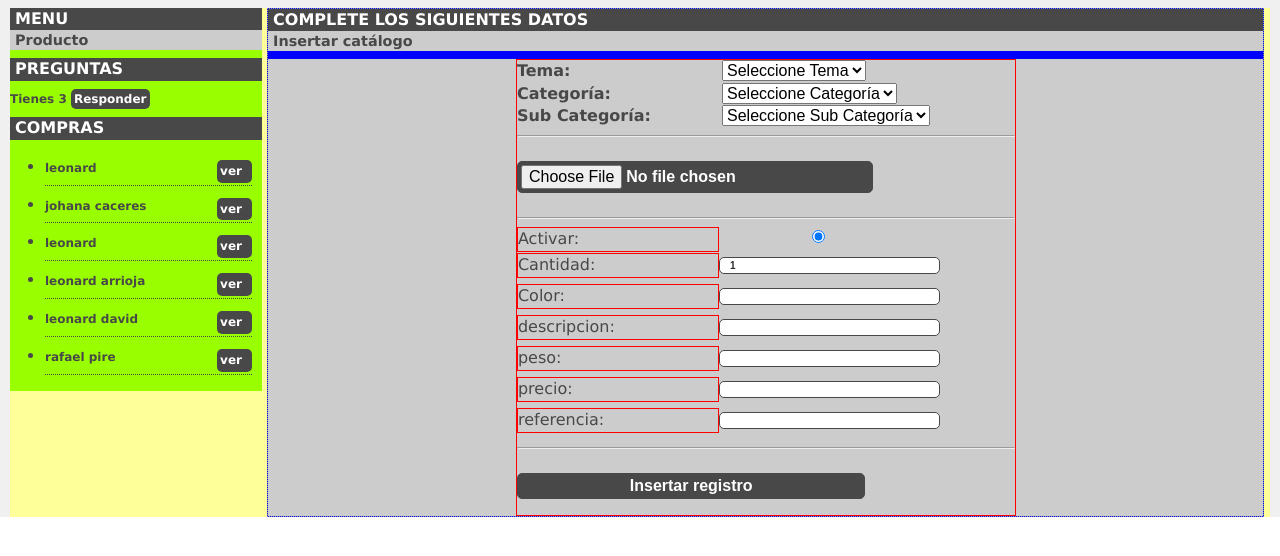
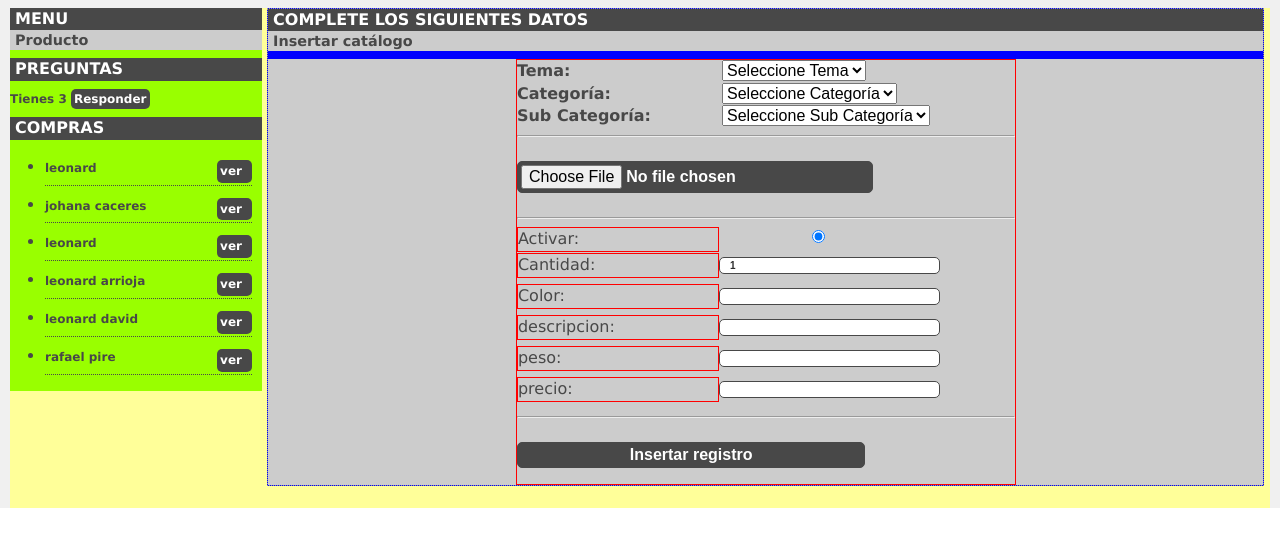
Before and after one commit to ledarca/vy, a PHP site: page /vyf/admin_vyf/catalogoAdd.php in a window 1280 px wide. Shown: the part 98-654 px from the top of the page. Run offline with PHP 8.4, Linux system fonts and the light colour scheme; data comes from the database, SQL or seed files in the repository; some libraries are stand-ins or nearby versions.

Commit message:
productoadd

```diff
--- a/admin_vyf/catalogoAdd.php
+++ b/admin_vyf/catalogoAdd.php
@@ -157,8 +157,8 @@ $totalRows_Recordset1 = mysql_num_rows($Recordset1);
           <label for="precio">precio:</label>
           <input name="precio" type="text" value="" maxlength="20">
 
-          <label for="referencia">referencia:</label>
-          <input type="text" name="referencia" value="" size="20">
+<!--           <label for="referencia">referencia:</label>
+          <input type="text" name="referencia" value="" size="20"> -->
 
           <hr><input type="submit" value="Insertar registro">
 
--- a/admin_vyf/catalogoAddProcesar.php
+++ b/admin_vyf/catalogoAddProcesar.php
@@ -13,7 +13,7 @@ $peso 			=	$_POST['peso'];
 $nameimagen 	=	$_FILES['foto']['name'];
 $precio			=	$_POST['precio'];
 $subCategoria	=	$_POST['categoriaSub'];
-$referencia		=	$_POST['referencia'];
+$referencia		=	$nameimagen;  //$_POST['referencia'];
 $tema			=	$_POST['tema'];
 $tmpimagen 		=	$_FILES['foto']['tmp_name'];
 $tipo 			=	$_FILES['foto']['type'];
```
Also changed, not shown: catalogo/photo/big/700x700/venyor.com_700x700_15eca92c5e0c9581315553426770324bCAR001.jpg (added), catalogo/photo/big/700x700/venyor.com_700x700_ad416a90c8bc84cbd53fc1818e68ad03CAR001.jpg (added), catalogo/photo/big/700x700/venyor.com_700x700_c6564629472f8723e66a30dac5794d03venyor.com_700x700_1dd56edc20b1a5a1a3d15fbb63f4775cCAR001.jpg (added), catalogo/photo/big/700x700/venyor.com_700x700_f8e95ee7d3b0280f06123b37e2c1b85avenyor.com_700x700_1dd56edc20b1a5a1a3d15fbb63f4775cCAR001.jpg (added), catalogo/photo/small/60x60/venyor.com_60x60_1b04ef8490f9976fbc65243043f35599CAR001.jpg (added), catalogo/photo/small/60x60/venyor.com_60x60_1c35ba792c6fbbbc1ff10d62c6857b7dCAR001.jpg (added), catalogo/photo/small/60x60/venyor.com_60x60_3ce6584bc584d6444f67baa5781757c5venyor.com_700x700_1dd56edc20b1a5a1a3d15fbb63f4775cCAR001.jpg (added), catalogo/photo/small/60x60/venyor.com_60x60_c25e8ecd2ede403e9c7184f2b8a458d2venyor.com_700x700_1dd56edc20b1a5a1a3d15fbb63f4775cCAR001.jpg (added).
